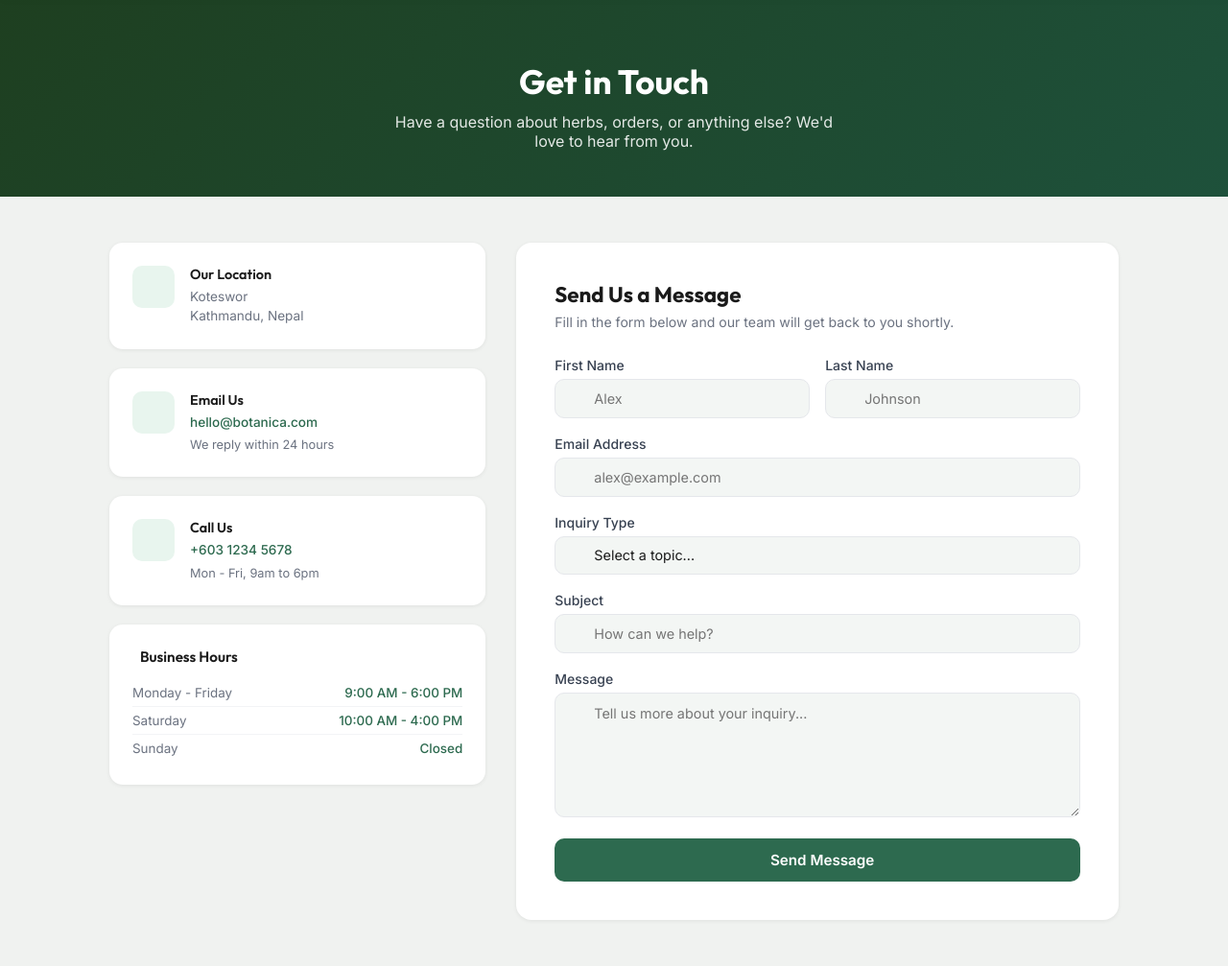
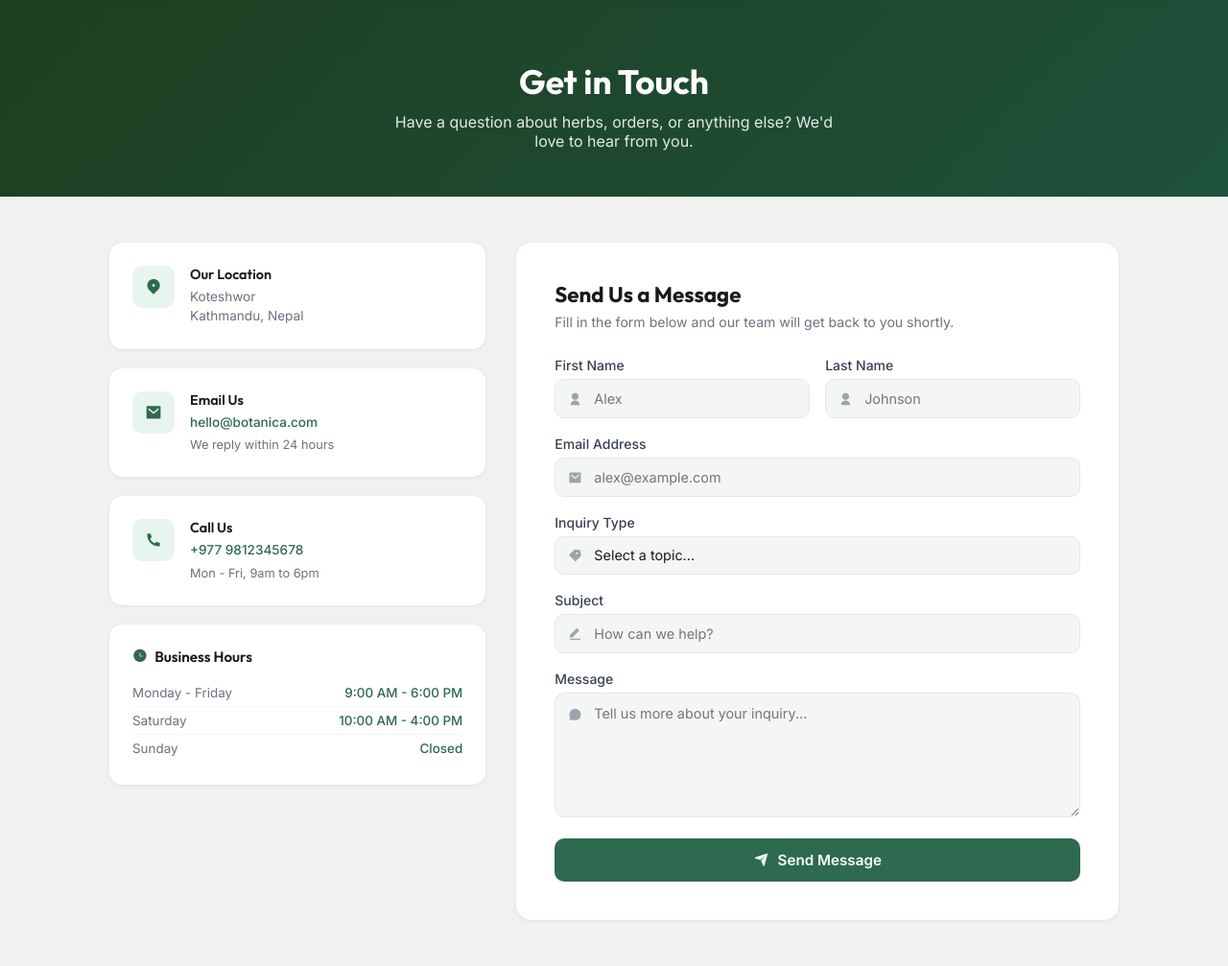
Before and after one commit to ManishKarki333/AI39C_Group9_Botanica, a Flask app: template app/templates/contact.html in a window 1280 px wide. Shown: the part 72-1079 px from the top of the page at 96% size. Run offline with Flask 3, Linux system fonts and the light colour scheme; the template is opened without the code that fills it, so the values that code supplies are empty; parts of the project's set-up code (start-up, migrations or seed data) failed here and were passed over.

Commit message:
Convert FontAwesome icons to RemixIcons in contact.html to resolve blank icon fields

```diff
--- a/app/templates/contact.html
+++ b/app/templates/contact.html
@@ -18,16 +18,16 @@
   <div class="contact-info">
 
     <div class="info-card">
-        <div class="info-icon"><i class="fas fa-map-marker-alt"></i></div>
+      <div class="info-icon"><i class="ri-map-pin-2-fill"></i></div>
       <div class="info-text">
         <h4>Our Location</h4>
-          <p>Koteswor<br>Kathmandu, Nepal</p>
+        <p>Koteshwor<br>Kathmandu, Nepal</p>
 
       </div>
     </div>
 
     <div class="info-card">
-        <div class="info-icon"><i class="fas fa-envelope"></i></div>
+      <div class="info-icon"><i class="ri-mail-fill"></i></div>
       <div class="info-text">
         <h4>Email Us</h4>
         <p><a href="mailto:hello@botanica.com">hello@botanica.com</a></p>
@@ -36,10 +36,10 @@
     </div>
 
     <div class="info-card">
-        <div class="info-icon"><i class="fas fa-phone-alt"></i></div>
+      <div class="info-icon"><i class="ri-phone-fill"></i></div>
       <div class="info-text">
         <h4>Call Us</h4>
-          <p><a href="tel:+60312345678">+603 1234 5678</a></p>
+        <p><a href="tel:+977 9812345678">+977 9812345678</a></p>
 
         <p style="margin-top:4px; font-size:0.8rem;">Mon - Fri, 9am to 6pm</p>
 
@@ -47,7 +47,7 @@
     </div>
 
     <div class="hours-card">
-        <h4><i class="fas fa-clock"></i> Business Hours</h4>
+      <h4><i class="ri-time-fill"></i> Business Hours</h4>
 
       <div class="hours-row"><span>Monday - Friday</span><span>9:00 AM - 6:00 PM</span></div>
       <div class="hours-row"><span>Saturday</span><span>10:00 AM - 4:00 PM</span></div>
@@ -67,7 +67,7 @@
     {% if messages %}
     {% for category, message in messages %}
     <div class="flash-message flash-{{ category }}">
-              <i class="fas fa-{{ 'check-circle' if category == 'success' else 'exclamation-circle' }}"></i>
+      <i class="ri-{{ 'checkbox-circle-fill' if category == 'success' else 'error-warning-fill' }}"></i>
       {{ message }}
     </div>
     {% endfor %}
@@ -81,16 +81,16 @@
         <div class="form-group">
           <label for="first_name">First Name</label>
           <div class="input-wrapper">
-              <i class="fas fa-user"></i>
-              <input type="text" id="first_name" name="first_name" class="form-control" placeholder="Alex" required/>
+            <i class="ri-user-fill"></i>
+            <input type="text" id="first_name" name="first_name" class="form-control" placeholder="Alex" required />
 
           </div>
         </div>
         <div class="form-group">
           <label for="last_name">Last Name</label>
           <div class="input-wrapper">
-              <i class="fas fa-user"></i>
-              <input type="text" id="last_name" name="last_name" class="form-control" placeholder="Johnson" required/>
+            <i class="ri-user-fill"></i>
+            <input type="text" id="last_name" name="last_name" class="form-control" placeholder="Johnson" required />
           </div>
         </div>
       </div>
@@ -98,15 +98,15 @@
       <div class="form-group">
         <label for="email">Email Address</label>
         <div class="input-wrapper">
-            <i class="fas fa-envelope"></i>
-            <input type="email" id="email" name="email" class="form-control" placeholder="alex@example.com" required/>
+          <i class="ri-mail-fill"></i>
+          <input type="email" id="email" name="email" class="form-control" placeholder="alex@example.com" required />
         </div>
       </div>
 
       <div class="form-group">
         <label for="inquiry">Inquiry Type</label>
         <div class="input-wrapper">
-            <i class="fas fa-tag"></i>
+          <i class="ri-price-tag-3-fill"></i>
           <select id="inquiry" name="inquiry" class="form-control">
             <option value="" disabled selected>Select a topic...</option>
             <option value="general">General Inquiry</option>
@@ -115,28 +115,29 @@
             <option value="support">Technical Support</option>
             <option value="other">Other</option>
           </select>
-            <i class="fas fa-chevron-down select-arrow"></i>
+          <i class="ri-arrow-down-s-line select-arrow"></i>
         </div>
       </div>
 
       <div class="form-group">
         <label for="subject">Subject</label>
         <div class="input-wrapper">
-            <i class="fas fa-pencil-alt"></i>
-            <input type="text" id="subject" name="subject" class="form-control" placeholder="How can we help?" required/>
+          <i class="ri-edit-fill"></i>
+          <input type="text" id="subject" name="subject" class="form-control" placeholder="How can we help?" required />
         </div>
       </div>
 
       <div class="form-group">
         <label for="message">Message</label>
         <div class="input-wrapper textarea-wrap">
-            <i class="fas fa-comment-alt"></i>
-            <textarea id="message" name="message" class="form-control" placeholder="Tell us more about your inquiry..." required></textarea>
+          <i class="ri-chat-3-fill"></i>
+          <textarea id="message" name="message" class="form-control" placeholder="Tell us more about your inquiry..."
+            required></textarea>
         </div>
       </div>
 
       <button type="submit" class="btn-submit">
-          <i class="fas fa-paper-plane"></i>
+        <i class="ri-send-plane-fill"></i>
         Send Message
       </button>
 
```
Lines whose indentation alone changed are shown as unchanged.
